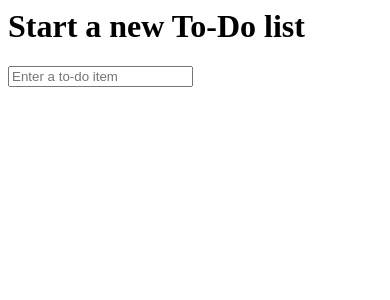
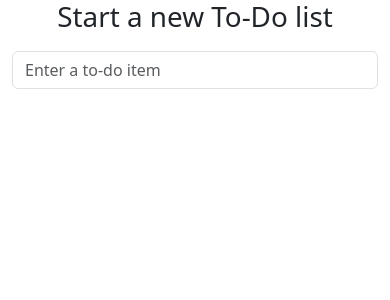
Before and after one commit to Gabrielmbl/webframecourse, a Django app: page / in a window 390 px wide. Shown: the top 300 px of the page. Run offline with Django 3.2, Linux system fonts and the light colour scheme.

Commit message:
Use Bootstrap to improve layout

```diff
--- a/functional_tests/tests.py
+++ b/functional_tests/tests.py
@@ -1,4 +1,4 @@
-from django.test import LiveServerTestCase
+from django.contrib.staticfiles.testing import StaticLiveServerTestCase
 from selenium import webdriver
 from selenium.common.exceptions import WebDriverException
 from selenium.webdriver.firefox.options import Options
@@ -9,7 +9,8 @@ import unittest
 MAX_WAIT = 10
 
 
-class NewVisitorTest(LiveServerTestCase):
+class NewVisitorTest(StaticLiveServerTestCase):
+
     def setUp(self):
         options = Options()
         options.binary_location = r'C:\Program Files\Mozilla Firefox\firefox.exe'
--- /dev/null
+++ b/lists/static/base.css
@@ -0,0 +1,3 @@
+#id_new_item {
+    margin-top: 2ex;
+}
--- a/lists/templates/base.html
+++ b/lists/templates/base.html
@@ -1,16 +1,37 @@
 <html>
     <head>
+        <meta charset="utf-8">
+        <meta name="viewport" content="width=device-width, initial-scale=1">
         <title>To-Do lists</title>
+        <link href="https://cdn.jsdelivr.net/npm/bootstrap@5.3.0-alpha1/dist/css/bootstrap.min.css" rel="stylesheet" integrity="sha384-GLhlTQ8iRABdZLl6O3oVMWSktQOp6b7In1Zl3/Jr59b6EGGoI1aFkw7cmDA6j6gD" crossorigin="anonymous">
+        <link href="/static/base.css" rel="stylesheet">
     </head>
 
     <body>
+
+        <div class="container">
+            <div class="row">
+                <div class="col-md-6 offset-md-3 jumbotron">
+                    <div class="text-center">
                         <h1>{% block header_text %}{% endblock %}</h1>
                         <form method="POST" action="{% block form_action %}{% endblock %}">
-            <input name="item_text" id="id_new_item" placeholder="Enter a to-do item"/>
+                            <input name="item_text" id="id_new_item"
+                            class="form-control input-lg"
+                            placeholder="Enter a to-do item"/>
                             {% csrf_token %}
                         </form>
+                    </div>
+                </div>
+            </div>
 
+            <div class="row">
+                <div class="col-md-6 offset-md-3">
                     {% block table %}
                     {% endblock %}
+                </div>
+            </div>
+        </div>
+
+        <script src="https://cdn.jsdelivr.net/npm/bootstrap@5.3.0-alpha1/dist/js/bootstrap.bundle.min.js" integrity="sha384-w76AqPfDkMBDXo30jS1Sgez6pr3x5MlQ1ZAGC+nuZB+EYdgRZgiwxhTBTkF7CXvN" crossorigin="anonymous"></script>
     </body>
 </html>
--- a/lists/templates/list.html
+++ b/lists/templates/list.html
@@ -5,7 +5,7 @@
 {%block form_action %}/lists/{{ list.id }}/add_item{% endblock %}
 
 {% block table %}
-<table id="id_list_table">
+<table id="id_list_table" class="table">
     {% for item in list.item_set.all %}
     <tr><td>{{ forloop.counter }}: {{ item.text }}</td></tr>
     {% endfor %}
```
Lines whose indentation alone changed are shown as unchanged.
